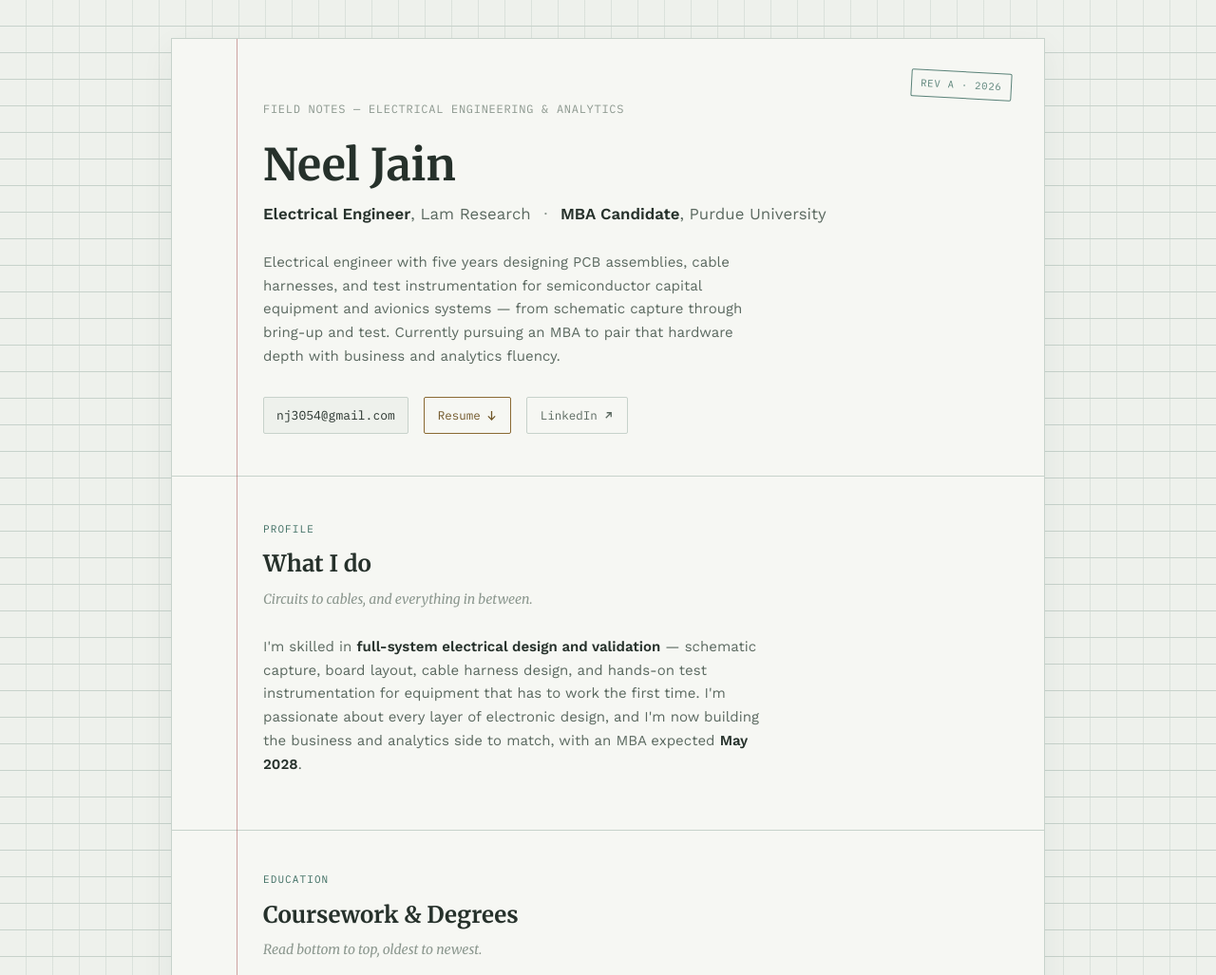
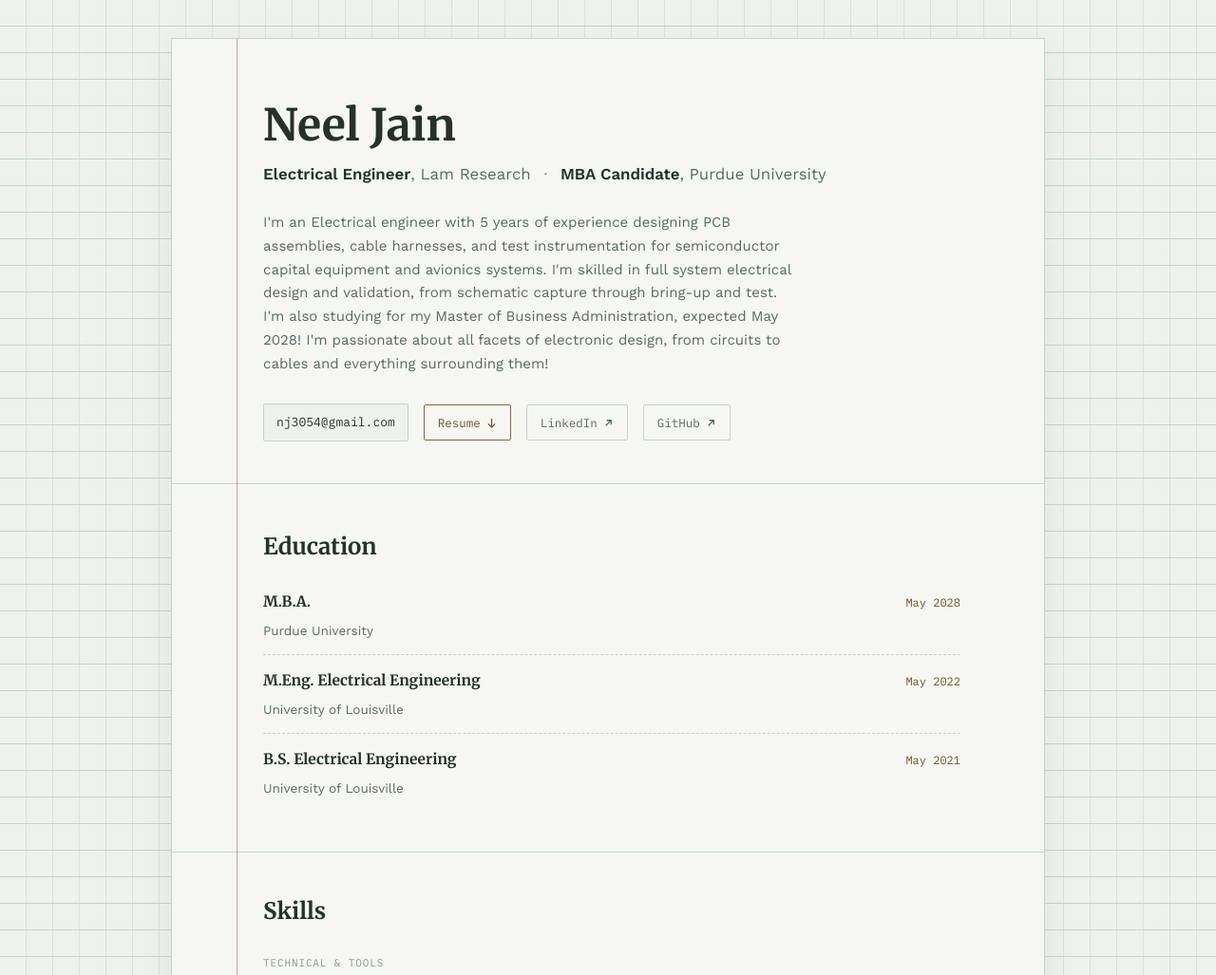
Before and after one commit to neel-jain/neel-jain.github.io, a plain HTML site: page index.html in a window 1280 px wide. Shown: the top 1027 px of the page at 95% size. Drawn offline with nearby package versions, Linux system fonts and the light colour scheme.

Commit message:
Updated portfolio

```diff
--- a/index.html
+++ b/index.html
@@ -77,22 +77,6 @@
   }
   @media (max-width: 620px){ .margin-rule{ left: 30px; } }
 
-  .stamp{
-    position: absolute;
-    top: 34px;
-    right: 34px;
-    font-family: 'IBM Plex Mono', monospace;
-    font-size: 10.5px;
-    letter-spacing: 0.08em;
-    color: var(--teal);
-    border: 1px solid var(--teal);
-    padding: 5px 9px;
-    transform: rotate(3deg);
-    border-radius: var(--radius);
-    opacity: 0.85;
-  }
-  @media (max-width: 620px){ .stamp{ display:none; } }
-
   /* ---------- HERO ---------- */
   .hero{
     padding: 64px 88px 44px 96px;
@@ -126,7 +110,7 @@
   .role-line .sep{ color: var(--ink-faint); margin: 0 8px; }
 
   .bio{
-    max-width: 56ch;
+    max-width: 60ch;
     color: var(--ink-soft);
     font-size: 15px;
     margin: 0 0 30px 0;
@@ -179,36 +163,13 @@
   .section:last-child{ border-bottom: none; }
   @media (max-width: 620px){ .section{ padding: 34px 26px 34px 56px; } }
 
-  .section-label{
-    font-family: 'IBM Plex Mono', monospace;
-    font-size: 11px;
-    letter-spacing: 0.1em;
-    text-transform: uppercase;
-    color: var(--teal);
-    margin: 0 0 8px 0;
-  }
-
   .section h2{
     font-family: 'Merriweather', serif;
     font-weight: 700;
     font-size: 1.5rem;
-    margin: 0 0 6px 0;
+    margin: 0 0 26px 0;
     color: var(--ink);
   }
-  .section-sub{
-    font-style: italic;
-    color: var(--ink-faint);
-    font-size: 14px;
-    margin: 0 0 26px 0;
-    font-family: 'Merriweather', serif;
-  }
-
-  .profile-text{
-    color: var(--ink-soft);
-    max-width: 58ch;
-    font-size: 15px;
-  }
-  .profile-text strong{ color: var(--ink); font-weight: 600; }
 
   /* ---------- EDUCATION ---------- */
   .edu-entry{
@@ -282,14 +243,6 @@
     margin: 0;
     color: var(--ink);
   }
-  .build-tag{
-    font-family: 'IBM Plex Mono', monospace;
-    font-size: 10.5px;
-    color: var(--teal);
-    border: 1px solid var(--teal);
-    padding: 2px 7px;
-    border-radius: var(--radius);
-  }
   .build-entry p{
     font-size: 14px;
     color: var(--ink-soft);
@@ -330,10 +283,7 @@
 
 <div class="page">
   <div class="margin-rule"></div>
-  <div class="stamp">REV A · 2026</div>
-
   <header class="hero">
-    <p class="kicker">FIELD NOTES — ELECTRICAL ENGINEERING &amp; ANALYTICS</p>
     <h1 class="name">Neel Jain</h1>
     <p class="role-line">
       <b>Electrical Engineer</b>, Lam Research
@@ -341,9 +291,11 @@
       <b>MBA Candidate</b>, Purdue University
     </p>
     <p class="bio">
-      Electrical engineer with five years designing PCB assemblies, cable harnesses, and test instrumentation
-      for semiconductor capital equipment and avionics systems — from schematic capture through bring-up and test.
-      Currently pursuing an MBA to pair that hardware depth with business and analytics fluency.
+      I'm an Electrical engineer with 5 years of experience designing PCB assemblies, cable harnesses, and test
+      instrumentation for semiconductor capital equipment and avionics systems. I'm skilled in full system
+      electrical design and validation, from schematic capture through bring-up and test. I'm also studying for
+      my Master of Business Administration, expected May 2028! I'm passionate about all facets of electronic
+      design, from circuits to cables and everything surrounding them!
     </p>
     <div class="contact-row">
       <span class="email-chip">nj3054@gmail.com</span>
@@ -355,27 +307,17 @@
         LinkedIn
         <svg viewBox="0 0 12 12" fill="none" stroke="currentColor" stroke-width="1.4"><path d="M3 9L9 3M4 3h5v5"/></svg>
       </a>
+      <a class="btn ghost" href="https://github.com/neel-jain">
+        GitHub
+        <svg viewBox="0 0 12 12" fill="none" stroke="currentColor" stroke-width="1.4"><path d="M3 9L9 3M4 3h5v5"/></svg>
+      </a>
     </div>
   </header>
 
   <main class="body-sections">
 
-    <section class="section" id="profile">
-      <p class="section-label">Profile</p>
-      <h2>What I do</h2>
-      <p class="section-sub">Circuits to cables, and everything in between.</p>
-      <p class="profile-text">
-        I'm skilled in <strong>full-system electrical design and validation</strong> — schematic capture,
-        board layout, cable harness design, and hands-on test instrumentation for equipment that has to
-        work the first time. I'm passionate about every layer of electronic design, and I'm now building
-        the business and analytics side to match, with an MBA expected <strong>May 2028</strong>.
-      </p>
-    </section>
-
     <section class="section" id="education">
-      <p class="section-label">Education</p>
-      <h2>Coursework &amp; Degrees</h2>
-      <p class="section-sub">Read bottom to top, oldest to newest.</p>
+      <h2>Education</h2>
       <div>
         <div class="edu-entry">
           <div class="edu-degree">M.B.A.</div>
@@ -396,9 +338,7 @@
     </section>
 
     <section class="section" id="skills">
-      <p class="section-label">Skills</p>
-      <h2>Tools of the Trade</h2>
-      <p class="section-sub">What's on the bench, sorted by kind.</p>
+      <h2>Skills</h2>
 
       <div class="skill-group">
         <p class="skill-group-label">Technical &amp; Tools</p>
@@ -439,15 +379,12 @@
     </section>
 
     <section class="section" id="projects">
-      <p class="section-label">Projects</p>
-      <h2>Recent Builds</h2>
-      <p class="section-sub">Analytics projects from the MBA coursework.</p>
+      <h2>Projects</h2>
 
       <div class="build-list">
         <div class="build-entry">
           <div class="build-head">
             <h3>Streamlit Dashboard for Customer Retention</h3>
-            <span class="build-tag">REV A</span>
           </div>
           <p>Dashboard for business insights into customer retention and growth, using a case-study dataset segmented by location, products purchased, and buying habits.</p>
           <div class="build-skills"><span>Streamlit</span><span>Python</span><span>Data Analysis</span></div>
@@ -457,7 +394,6 @@
         <div class="build-entry">
           <div class="build-head">
             <h3>Airbnb Price Analysis</h3>
-            <span class="build-tag">REV B</span>
           </div>
           <p>Analysis of Airbnb rental opportunities in New York to identify rental arbitrage. Gradio interface hosted in Google Colab.</p>
           <div class="build-skills"><span>Supervised Learning</span><span>Gradio</span><span>Google Colab</span></div>
@@ -467,7 +403,6 @@
         <div class="build-entry">
           <div class="build-head">
             <h3>Employee Attrition Analysis</h3>
-            <span class="build-tag">REV C</span>
           </div>
           <p>Analysis of employee attrition at IBM using K-Means segmentation across age, career length, and job function. Gradio interface hosted on Hugging Face.</p>
           <div class="build-skills"><span>K-Means Segmentation</span><span>Gradio</span><span>Hugging Face</span></div>
@@ -477,9 +412,7 @@
     </section>
 
     <section class="section" id="contact">
-      <p class="section-label">Contact</p>
-      <h2>Get in Touch</h2>
-      <p class="section-sub">Open to conversations on hardware, analytics, or both.</p>
+      <h2>Contact</h2>
       <div class="contact-block">
         <span class="email-chip">nj3054@gmail.com</span>
         <a class="btn" href="https://github.com/neel-jain/neel-jain/raw/main/resume.pdf">
```
